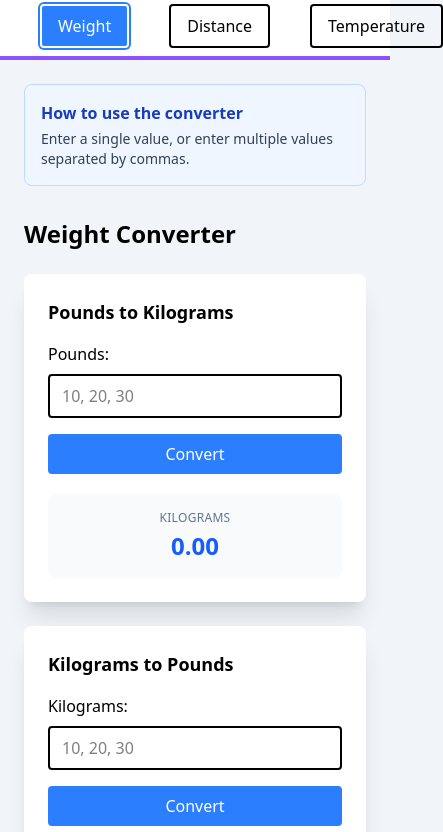
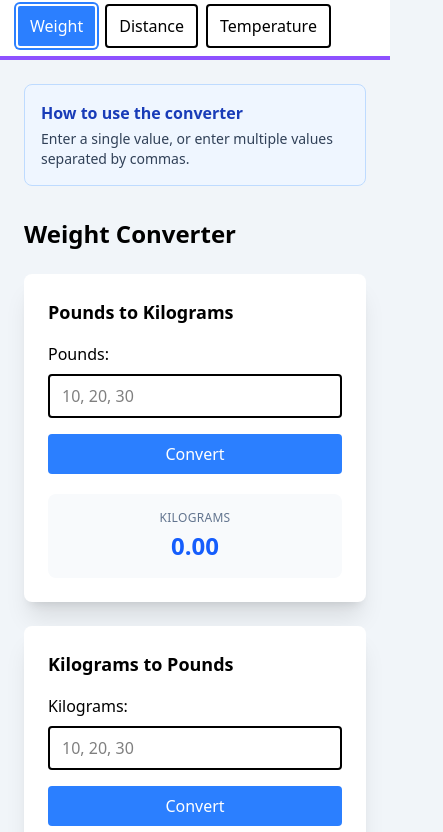
Before and after one commit to aqarda/WebDev2-8_Advanced-JavaScript_Tailwind-CSS, a website: page index.html in a window 390 px wide. Shown: the part 56-888 px from the top of the page, 443 px wide, since content can reach past the window. Drawn offline with nearby package versions, Linux system fonts and the light colour scheme.

Commit message:
Fix navbar overflow on small screens
Tabs now fit on phones. Desktop layout is unchanged.

```diff
--- a/index.html
+++ b/index.html
@@ -20,10 +20,10 @@
         <div class="max-w-5xl mx-auto">
 
             <!-- This area will be for the user to switch between the three unit converters -->
-            <nav class="flex gap-10 mx-10">
+            <nav class="flex flex-wrap gap-2 px-4 sm:gap-10 sm:px-10">
 
                 <button id="weightTab"
-                    class="px-4 py-2 rounded border-2
+                    class="px-3 sm:px-4 py-2 rounded border-2
                     bg-blue-500 ring-2 ring-blue-500 text-white
                     hover:bg-slate-300 active:bg-slate-500">
                     <!-- The extra elements in this class just lets the user see which tab is initially open when the site loads.
@@ -32,13 +32,13 @@
                 </button>
 
                 <button id="distanceTab"
-                    class="px-4 py-2 rounded border-2
+                    class="px-3 sm:px-4 py-2 rounded border-2
                     hover:bg-slate-300 active:bg-slate-500">
                     Distance
                 </button>
 
                 <button id="temperatureTab"
-                    class="px-4 py-2 rounded border-2
+                    class="px-3 sm:px-4 py-2 rounded border-2
                     hover:bg-slate-300 active:bg-slate-500">
                     Temperature
                 </button>
```
